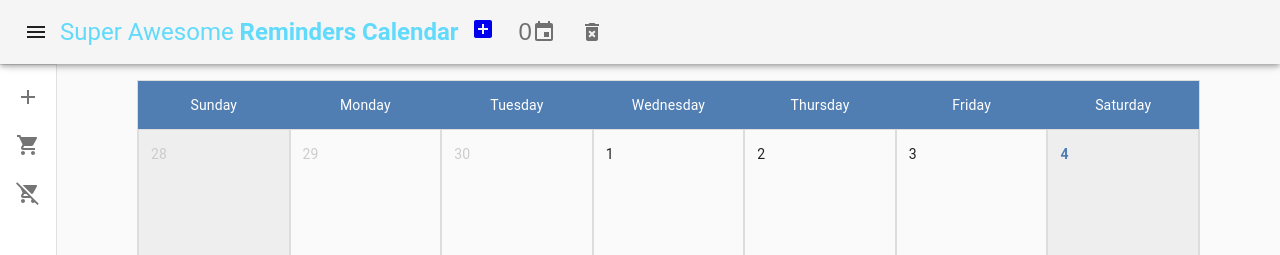
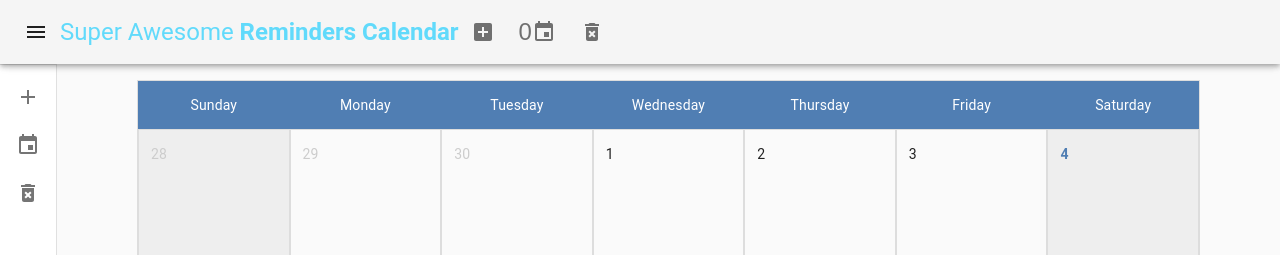
Before and after one commit to sagrath23/super-awesome-calendar, a React (Create React App) app: page / in a window 1280 px wide. Shown: the top 255 px of the page. Built offline with nearby package versions, Linux system fonts and the light colour scheme.

Commit message:
add reminder detail page

```diff
--- a/src/components/CalendarHeader/CalendarHeader.js
+++ b/src/components/CalendarHeader/CalendarHeader.js
@@ -5,34 +5,55 @@ import IconButton from '@material-ui/core/IconButton';
 import AddBoxIcon from '@material-ui/icons/AddBox';
 import DeleteForeverIcon from '@material-ui/icons/DeleteForever';
 import EventIcon from '@material-ui/icons/Event';
+import Tooltip from '@material-ui/core/Tooltip';
 import { PageContext } from '../../pages';
 import { Header } from '../common/Header';
+import { ReminderForm } from '../ReminderForm';
 import { remindersSelector } from '../../selectors';
 import { actions } from '../../store/domains';
 
 export const CalendarHeader = () => {
   const dispatch = useDispatch();
-  const { pageContext: { isSidebarOpen, toggleSidebar } } = useContext(PageContext);
+  const {
+    pageContext: {
+      isSidebarOpen,
+      toggleSidebar
+    },
+    modalDialogContext: {
+      isModalOpen,
+      toggleModal,
+      setModalContent
+    }} = useContext(PageContext);
   const reminders = useSelector(remindersSelector);
   const clearAllReminders = () => {
     dispatch(actions.deleteAllReminders())
   };
   const handleMenuButtonClick = () => toggleSidebar(!isSidebarOpen);
+  const openReminderForm = () => {
+    //set modal content
+    setModalContent(<ReminderForm closeModal={toggleModal} />);
+    // open the modal dialog
+    toggleModal(!isModalOpen);
+  };
 
   return (
     <Header isSidebarOpen={isSidebarOpen} menuClickHandler={handleMenuButtonClick}>
-      <IconButton aria-label="add-product">
-        <NavLink to="/add-product">
+      <Tooltip title="Add reminder" aria-label="add-reminder">
+        <IconButton aria-label="add-product" onClick={openReminderForm}>
           <AddBoxIcon />
-        </NavLink>
         </IconButton>
+      </Tooltip>
+      <Tooltip title="Stored reminders" aria-label="stored-reminders">
         <IconButton aria-label="check-out-cart">
           {reminders.length}
           <EventIcon />
         </IconButton>
+      </Tooltip>
+      <Tooltip title="Remove all reminders" aria-label="delete-all-reminders">
         <IconButton aria-label="clear-cart" onClick={clearAllReminders}>
           <DeleteForeverIcon />
         </IconButton>
+      </Tooltip>
     </Header>
   );
 };
--- a/src/components/CalendarSidebar/CalendarSidebar.js
+++ b/src/components/CalendarSidebar/CalendarSidebar.js
@@ -10,9 +10,9 @@ import ChevronLeftIcon from '@material-ui/icons/ChevronLeft';
 import ChevronRightIcon from '@material-ui/icons/ChevronRight';
 import ListItem from '@material-ui/core/ListItem';
 import ListItemIcon from '@material-ui/core/ListItemIcon';
-import ShoppingCartIcon from '@material-ui/icons/ShoppingCart';
+import EventIcon from '@material-ui/icons/Event';
 import AddIcon from '@material-ui/icons/Add';
-import RemoveShoppingCartIcon from '@material-ui/icons/RemoveShoppingCart';
+import DeleteForeverIcon from '@material-ui/icons/DeleteForever';
 import ListItemText from '@material-ui/core/ListItemText';
 import { PageContext } from '../../pages';
 
@@ -53,7 +53,17 @@ const useStyles = makeStyles((theme) => ({
 }));
 
 export const CalendarSidebar = () => {
-  const { pageContext: { isSidebarOpen, toggleSidebar } } = useContext(PageContext);
+  const {
+    pageContext: {
+      isSidebarOpen,
+      toggleSidebar
+    },
+    modalDialogContext: {
+      isModalOpen,
+      toggleModal,
+      setModalContent
+    }
+  } = useContext(PageContext);
   const theme = useTheme();
   const classes = useStyles(theme);
   const handleDrawerClose = () => toggleSidebar(!isSidebarOpen);
@@ -81,15 +91,15 @@ export const CalendarSidebar = () => {
       <List>
         <ListItem button key="add-button">
           <ListItemIcon><AddIcon /></ListItemIcon>
-          <ListItemText primary="Add Product" />
+          <ListItemText primary="Add reminder" />
         </ListItem>
-        <ListItem button key="cart-button">
-          <ListItemIcon><ShoppingCartIcon /></ListItemIcon>
-          <ListItemText primary="Shopping Cart" />
+        <ListItem button key="list-button">
+          <ListItemIcon><EventIcon /></ListItemIcon>
+          <ListItemText primary="List reminders" />
         </ListItem>
         <ListItem button key="clear-button">
-          <ListItemIcon><RemoveShoppingCartIcon /></ListItemIcon>
-          <ListItemText primary="Clear Cart" />
+          <ListItemIcon><DeleteForeverIcon /></ListItemIcon>
+          <ListItemText primary="Remove all reminders" />
         </ListItem>
       </List>
     </Drawer>
--- a/src/components/ReminderPill/ReminderPill.js
+++ b/src/components/ReminderPill/ReminderPill.js
@@ -1,6 +1,7 @@
 import React from 'react';
 import PropTypes from 'prop-types';
 import { useDispatch } from 'react-redux';
+import { useHistory } from 'react-router-dom';
 import { makeStyles } from '@material-ui/core/styles';
 import Grid from '@material-ui/core/Grid';
 import IconButton from '@material-ui/core/IconButton';
@@ -19,6 +20,11 @@ const useStyles = makeStyles(() => ({
   },
   reminderName: {
     textOverflow: 'ellipsis'
+  },
+  reminderPill: {
+    '&:hover': {
+      backgroundColor: '#EEE'
+    }
   }
 }));
 
@@ -27,19 +33,26 @@ export const ReminderPill = ({
   name
 }) => {
   const dispatch = useDispatch();
+  const history = useHistory();
   const classes = useStyles();
   const handleClick = (event) => {
     // to avoid the modal's opening
     event.stopPropagation();
     dispatch(actions.deleteReminder({ id }));
   };
+  const handleRedirectToDetail = (event) => {
+    event.stopPropagation();
+    history.push(`/reminders/${id}`);
+  };
 
   return (
     <Grid
       alignItems="center"
+      className={classes.reminderPill}
       container
       justify="center"
-      spacing={1}
+      spacing={0.5}
+      onClick={handleRedirectToDetail}
     >
       <Grid item xs={2}>
         <div className={classes.colorIndicator}></div>
--- a/src/pages/Layout.js
+++ b/src/pages/Layout.js
@@ -9,7 +9,8 @@ import Dialog from '@material-ui/core/Dialog';
 import Snackbar from '@material-ui/core/Snackbar';
 import Slide from '@material-ui/core/Slide';
 import {
-  Calendar
+  Calendar,
+  ReminderDetail
 } from '../pages';
 import { CalendarHeader } from '../components/CalendarHeader';
 import { CalendarSidebar } from '../components/CalendarSidebar';
@@ -68,6 +69,7 @@ export const Layout = () => {
         <Container className={classes.content} maxWidth="xl">
           <Switch>
             <Route exact path="/" component={Calendar} />
+            <Route exact path="/reminders/:reminderId" component={ReminderDetail} />
           </Switch>
           <Snackbar
             anchorOrigin={{
--- /dev/null
+++ b/src/pages/ReminderDetail.js
@@ -0,0 +1,3 @@
+import React from 'react';
+
+export const ReminderDetail = () => (<div>Detail</div>);
--- a/src/pages/index.js
+++ b/src/pages/index.js
@@ -1,2 +1,3 @@
 export * from './Layout';
 export * from './Calendar';
+export * from './ReminderDetail';
```
Lines whose indentation alone changed are shown as unchanged.
